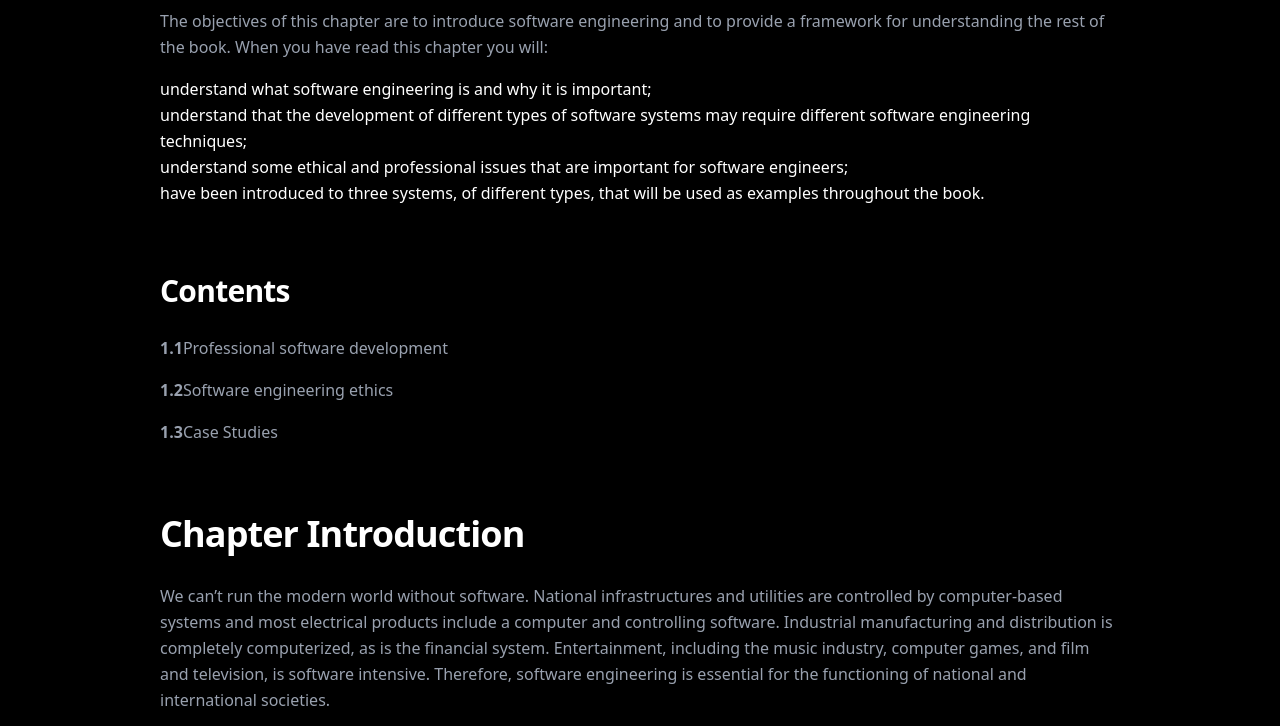
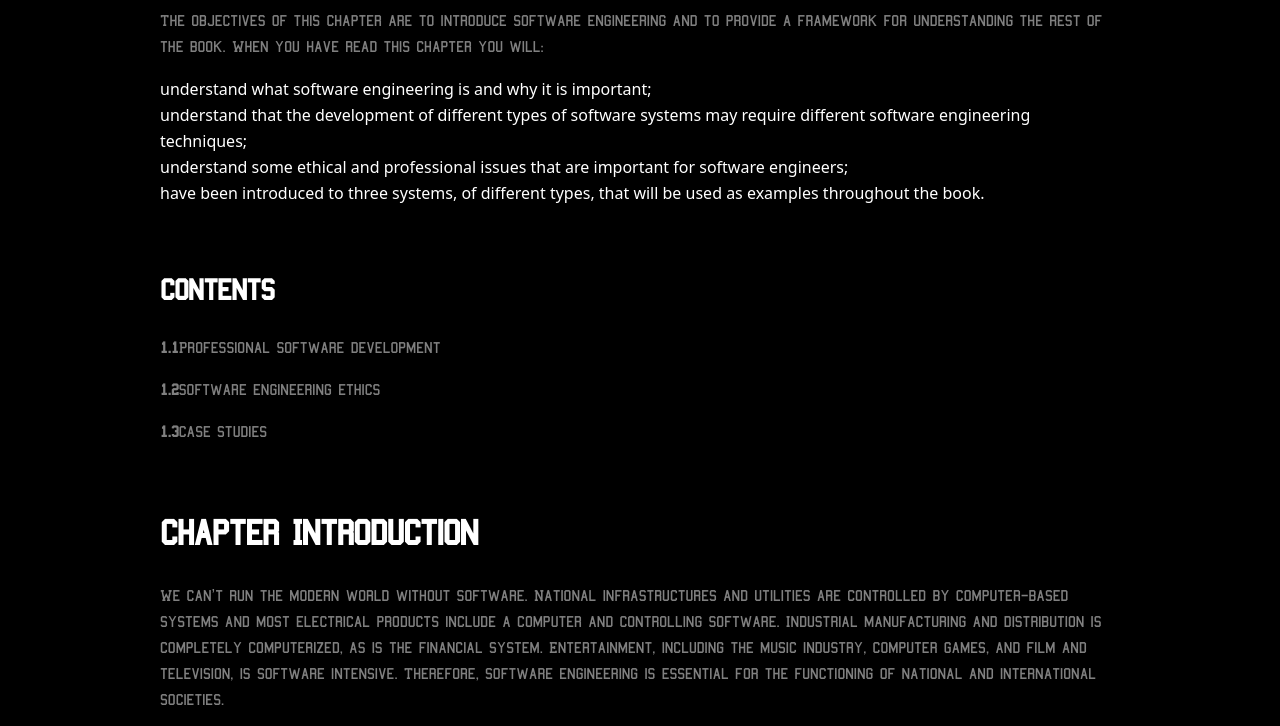
Before and after one commit to Lyell-jasmine-bulan/Software-Engineering-Tailwind, a website: page src/pages/chapterOne.html in a window 1280 px wide. Shown: the part 545-1271 px from the top of the page. Drawn offline with Linux system fonts and the light colour scheme.

Commit message:
color grey

```diff
--- a/src/chapterOne.css
+++ b/src/chapterOne.css
@@ -17,7 +17,7 @@
 }
 
 .chapter1-section p {
-  @apply text-gray-400 mb-4;
+  @apply text-[var(--color-secondary)] mb-4;
 }
 
 
--- a/src/input.css
+++ b/src/input.css
@@ -8,7 +8,7 @@
 
 @theme {
   --color-primary: #0284c74d;
-  --color-secondary: #38bdf833;
+  --color-secondary: grey;
   --color-background: #000000;
   --color-foreground: #ffffff;
 }
@@ -30,13 +30,15 @@
 
 @font-face {
     font-family: 'myfont';
-    src: url(ChapterFour/college.ttf);
+    src: url('./college.ttf') format('truetype');
+    font-weight: normal;
+    font-style: normal;
+}
+
+h1, p, h2, h3, h4, h5, h6, span, div {
     font-family: 'myfont', Arial, Helvetica, sans-serif;
 }
 
-.myFont {
-    font-family: 'myfont', Arial, Helvetica, sans-serif;
-}
 
 
 
```
Also changed, not shown: src/college.ttf (renamed from src/pages/images/ChapterFour/font/college/college.ttf), src/output.css.
